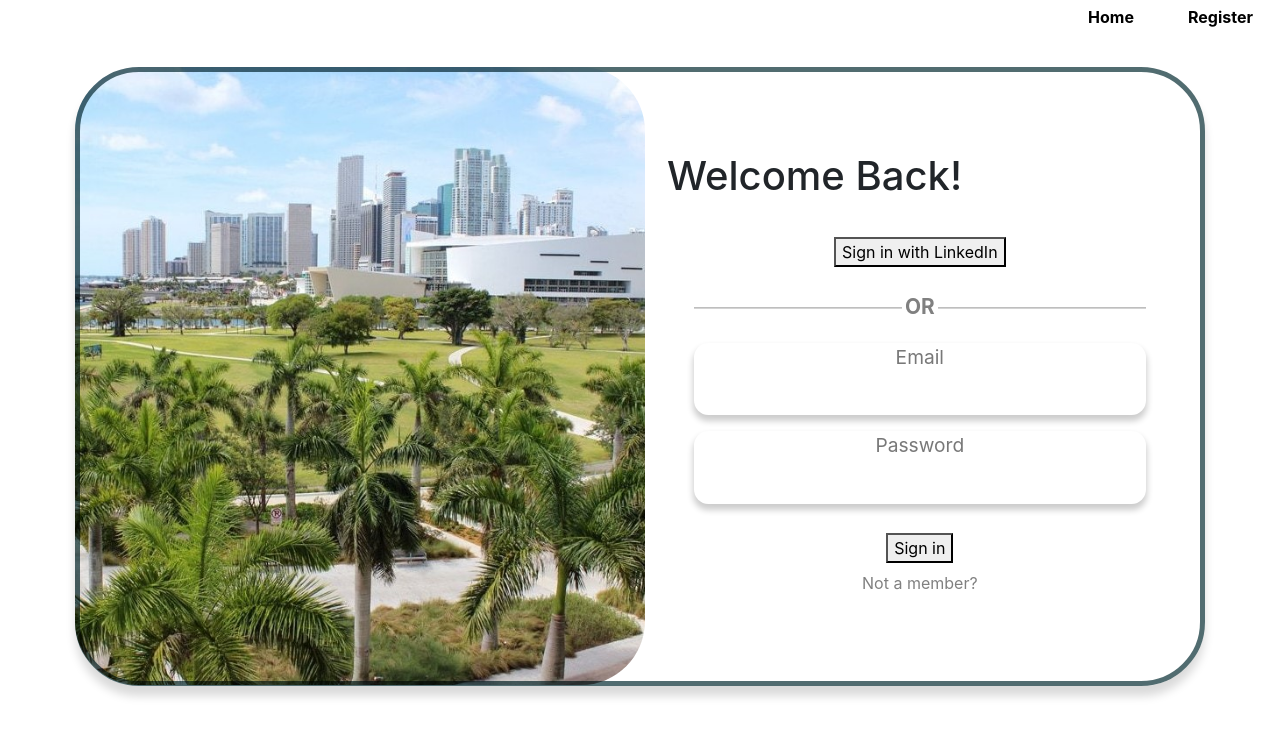
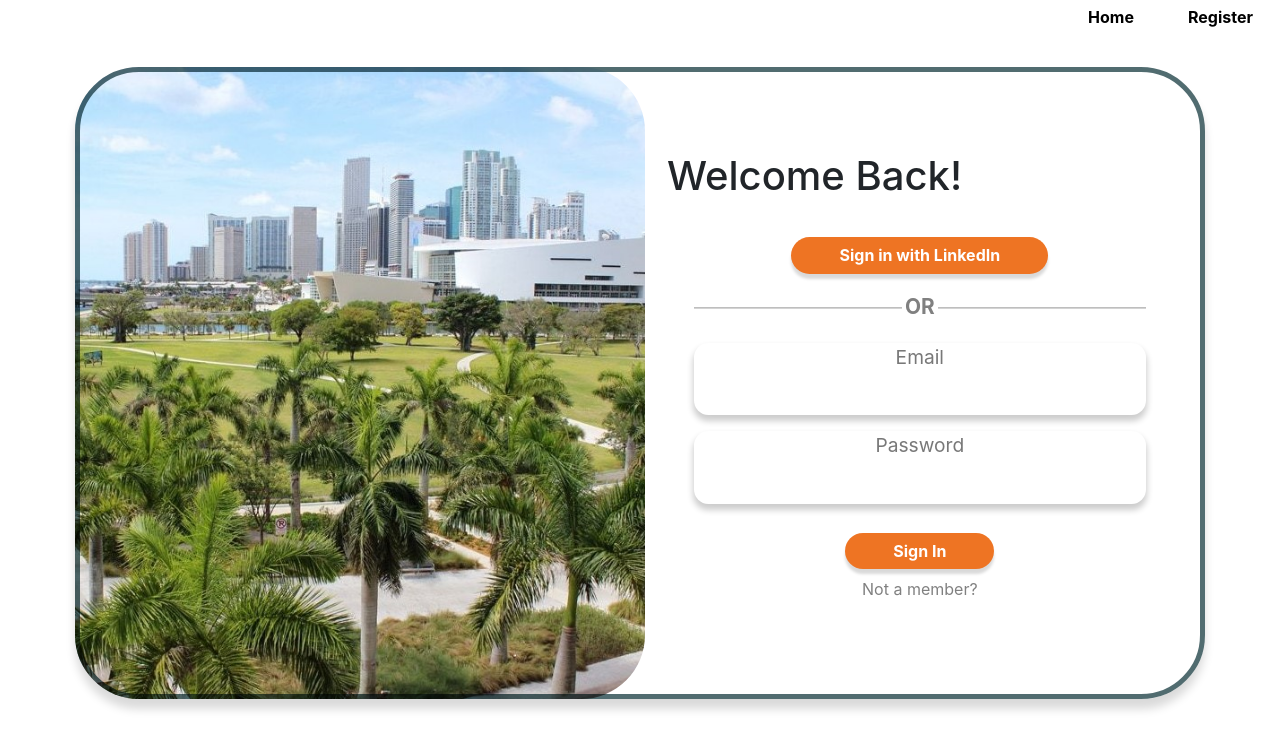
Before and after one commit to livio-zanardo/peoplebudget, a React (Create React App) app in the folder view/: page /login in a window 1280 px wide. Shown: the top 750 px of the page. Built offline with nearby package versions, Linux system fonts and the light colour scheme.

Commit message:
Revert "button"
This reverts commit 57b87ed59a3c520ab75de19b6339d5d0b8136132.

```diff
--- a/view/src/components/LoginComp/index.jsx
+++ b/view/src/components/LoginComp/index.jsx
@@ -1,8 +1,14 @@
 import React, { useState, useRef } from 'react';
 import Input from '../Inputv3/index';
+import Button from '../Button/index';
 import Navbar from '../Navbar/index';
+import axios from 'axios';
+import { Form, FormGroup, Label } from 'reactstrap';
+import { Redirect } from 'react-router';
 import { Link } from 'react-router-dom';
+import Card from '../Card/index';
 import {
+    card,
     nav,
     imageContainer,
     container,
@@ -38,11 +44,16 @@ const LoginComp = () => {
                     </div>
                     <div className={`${linkedinSignIn}`}>
                         <Link to="/login">
-                            <button
-                                className="button"
+                            <Button
+                                className={`${button}`}
+                                color="#ee7423"
+                                radius="5em"
+                                sidePadding="3em"
+                                centerPadding=".4em"
+                                shadow
                             >
                                 Sign in with LinkedIn
-                            </button>
+                            </Button>
                         </Link>
                     </div>
                     <div className={`${lineContainer}`}>
@@ -65,11 +76,16 @@ const LoginComp = () => {
                         />
                         <div className={`${signin}`}>
                             <Link to="/proposals">
-                            <button
-                                className="button"
-                            >
-                                Sign in
-                            </button>
+                                <Button
+                                    className={`${button}`}
+                                    color="#ee7423"
+                                    radius="5em"
+                                    sidePadding="3em"
+                                    centerPadding=".4em"
+                                    shadow
+                                >
+                                    Sign In
+                                </Button>
                             </Link>
                             <Link className={`${linkText}`} to="/register">
                                 Not a member?
```
